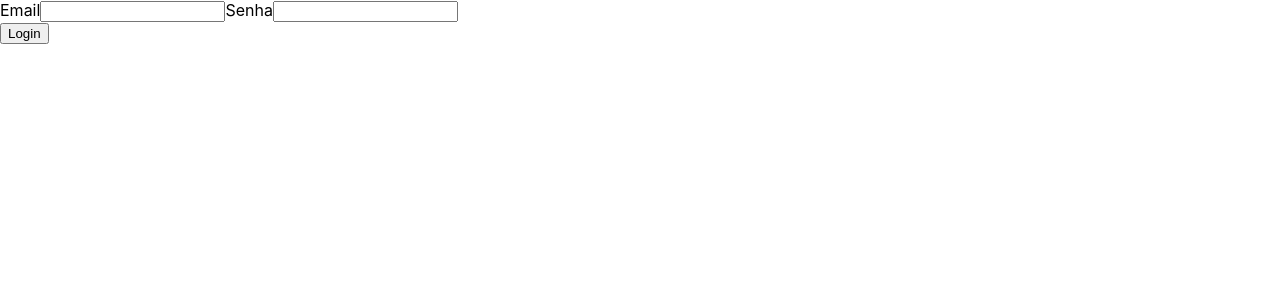
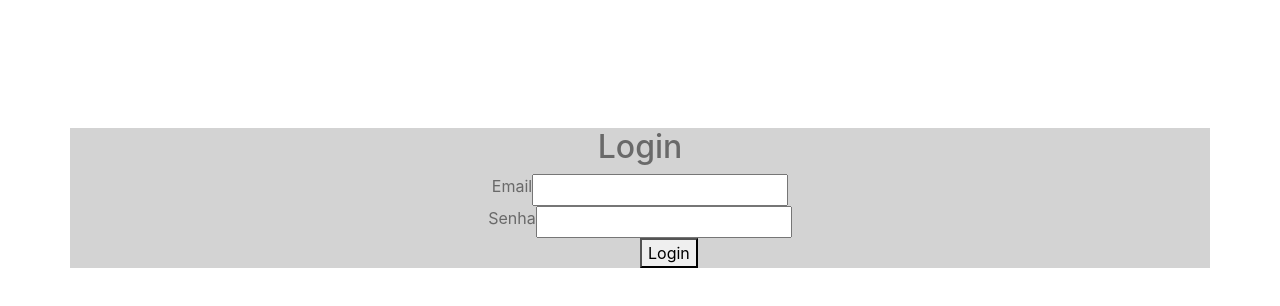
Before and after one commit to JoaoPedroCNMota/clientCrudReact, a React (Create React App) app: page / in a window 1280 px wide. Shown: the top 306 px of the page. Built offline with nearby package versions, Linux system fonts and the light colour scheme.

Commit message:
Login update

```diff
--- a/package.json
+++ b/package.json
@@ -7,7 +7,9 @@
     "@testing-library/react": "^11.1.0",
     "@testing-library/user-event": "^12.1.10",
     "axios": "^0.21.0",
+    "bootstrap": "^4.5.3",
     "react": "^17.0.1",
+    "react-bootstrap": "^1.4.0",
     "react-dom": "^17.0.1",
     "react-hook-form": "^6.9.6",
     "react-router-dom": "^5.2.0",
--- a/src/Pages/Home.js
+++ b/src/Pages/Home.js
@@ -1,6 +1,9 @@
 import React from "react";
 import { useForm } from 'react-hook-form';
 import { loginForm } from "../Services/login";
+
+import { Container, Col, Row } from "react-bootstrap"
+import 'bootstrap/dist/css/bootstrap.min.css';
 
 const Home = () => {
 
@@ -18,23 +21,31 @@ const Home = () => {
   }
 
   return (
-    <>
+    <Container style={{marginTop: "10%"}}>
+      <h2 style={{textAlign: "center"}}>Login</h2>
       <form onSubmit={handleSubmit(onSubmit)}>
+        <Row>
+          <Col></Col>
+          <label>Email</label>
+          <input ref={register({ required: true })} name="login" type="text"></input>
+          <Col></Col>
+        </Row>
 
-        <label>Email</label>
-        <input ref={register({ required: true })} name="login" type="text"></input>
-
-        <label>Senha</label>
-        <input ref={register({ required: true })} name="pass" type="password"></input>
+        <Row>
+          <Col></Col>
+          <label>Senha</label>
+          <input ref={register({ required: true })} name="pass" type="password"></input>
+          <Col></Col>
+        </Row>
 
         <div>
           {errors.password && "*Senha inválida"}
           {errors.email && "*Email obrigatório"}
         </div>
 
-        <button>Login</button>
+        <button style={{marginLeft: "50%"}}>Login</button>
       </form>
-    </>
+    </Container>
   );
 };
 
```
Also changed, not shown: src/Components/Mask.js (+6 -6 lines), 1 other file (tests, documents, lock files or other folders).
